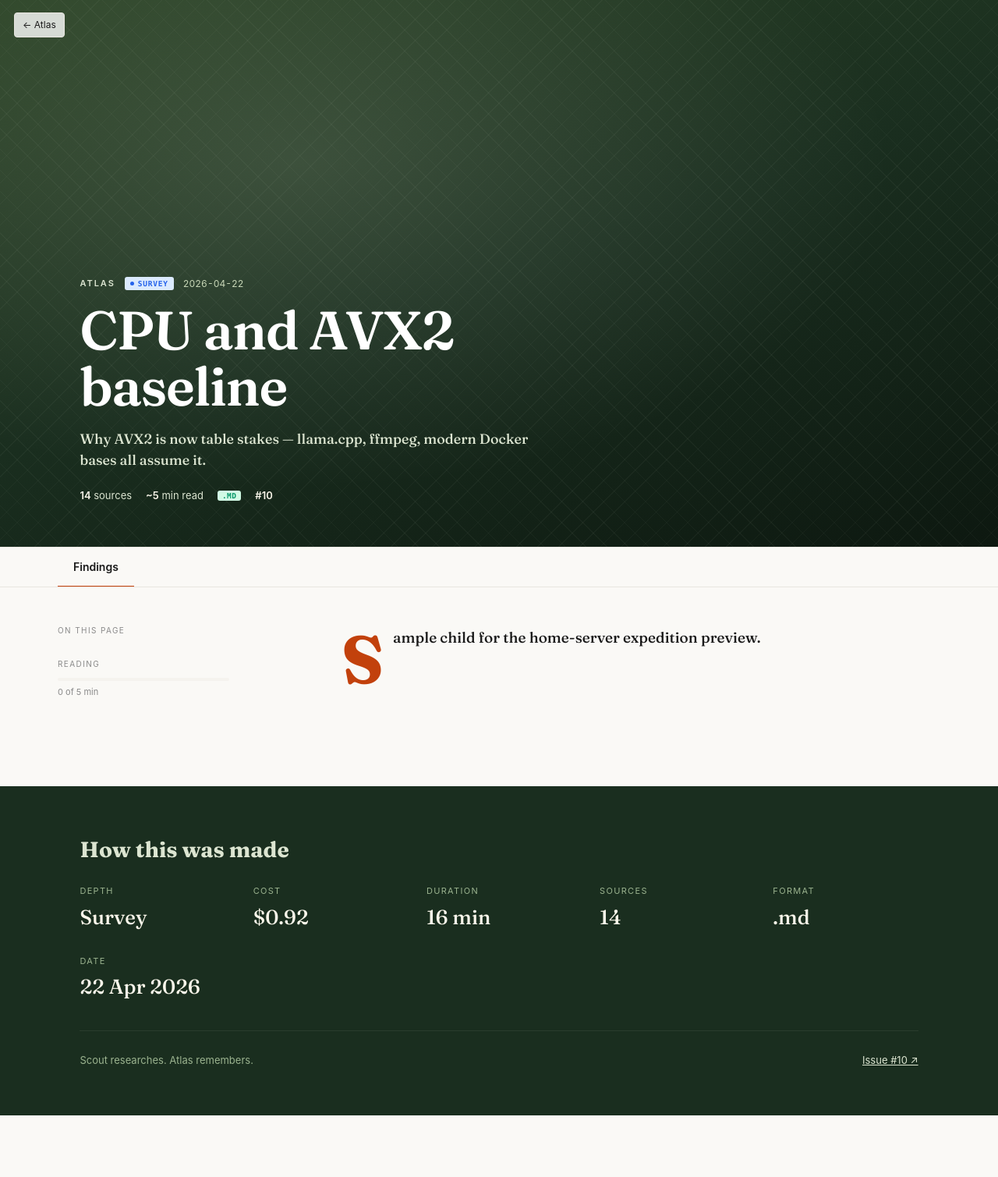
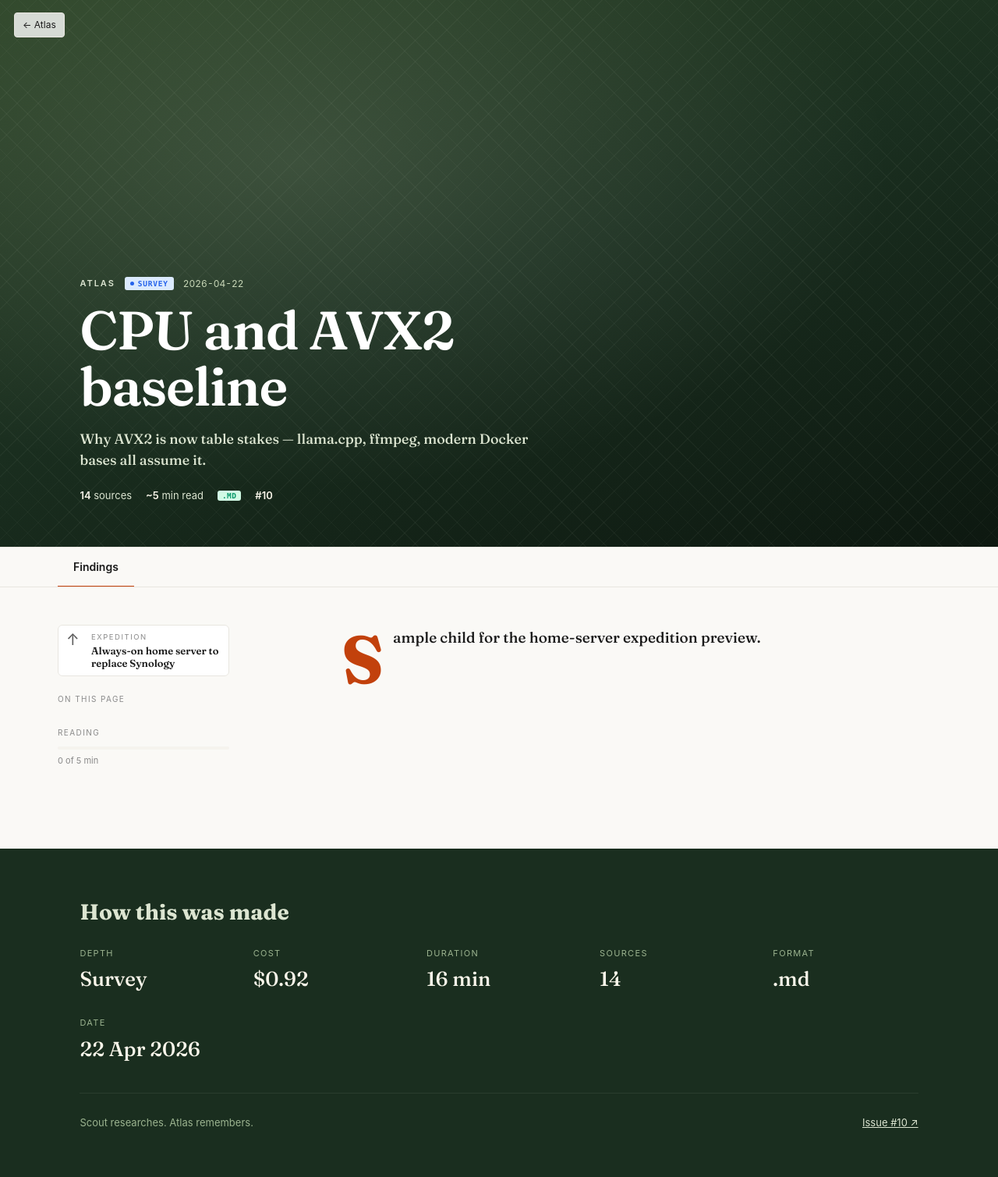
Before and after one commit to Laoujin/Compass, a Jekyll site: the page built from research/2026-04-22-always-on-home-server/cpu-and-avx2-baseline/index.md, in a window 1280 px wide. Shown: the whole page at 78% size. Built offline with Jekyll 4.4.1, drawn with Linux system fonts in a browser that asks for light colours; before the commit the page ends 1430 px from its top, so only the background shows below that.

Commit message:
sub-topic: link back to parent

```diff
--- a/_layouts/research.html
+++ b/_layouts/research.html
@@ -22,7 +22,8 @@
 
   {% comment %} Detect parent expedition (only if this page is nested in one). {% endcomment %}
   {% assign url_parts = page.url | split: '/' %}
-  {% assign parent_limit = url_parts.size | minus: 2 %}
+  {% assign current_slug = url_parts | last %}
+  {% assign parent_limit = url_parts.size | minus: 1 %}
   {% assign parent_url = '' %}
   {% for seg in url_parts limit: parent_limit %}{% assign parent_url = parent_url | append: seg | append: '/' %}{% endfor %}
   {% assign parent_page = nil %}
@@ -66,14 +67,17 @@
     <div class="research-findings-layout">
       <nav class="research-toc" aria-label="On this page">
         {% if parent_page %}
-        {% assign sib_count = parent_page.children | size %}
-        <a class="back-to-parent" href="{{ parent_page.url | relative_url }}">
-          <span class="bp-arrow">↑</span>
-          <span class="bp-body">
-            <small>Expedition home</small>
-            <strong>{{ sib_count }} angle{% if sib_count != 1 %}s{% endif %} · {{ parent_page.title }}</strong>
-          </span>
-        </a>
+        <ol class="sibling-list">
+          <li class="sibling-card sibling-parent">
+            <a href="{{ parent_page.url | relative_url }}">
+              <span class="num">↑</span>
+              <span class="sc-body">
+                <span class="sc-tag">Expedition</span>
+                <span class="sc-ttl">{{ parent_page.title }}</span>
+              </span>
+            </a>
+          </li>
+        </ol>
         {% endif %}
         <div class="toc-label">On this page</div>
         <ol class="toc-list"></ol>
--- a/assets/research.css
+++ b/assets/research.css
@@ -211,48 +211,73 @@ body.research-page {
   font-family: -apple-system, BlinkMacSystemFont, sans-serif;
 }
 
-.research-toc .back-to-parent {
+.research-toc .sibling-list {
+  list-style: none;
+  padding: 0;
+  margin: 0 0 22px;
+}
+.research-toc .sibling-card { margin-bottom: 6px; }
+.research-toc .sibling-card a {
   display: flex;
-  align-items: center;
   gap: 10px;
-  background: var(--pal-fg);
-  color: var(--pal-accent-fg);
-  padding: 10px 12px;
-  border-radius: 8px;
+  padding: 8px 10px;
+  background: var(--pal-surface);
+  border: 1px solid var(--pal-border);
+  border-radius: 6px;
   text-decoration: none;
-  margin-bottom: 22px;
-  transition: background .15s ease, transform .15s ease;
+  color: inherit;
+  align-items: flex-start;
+  transition: border-color .12s ease, transform .12s ease, background .12s ease;
 }
-.research-toc .back-to-parent:hover {
-  background: var(--pal-accent);
-  transform: translateX(-2px);
+.research-toc .sibling-card a:hover {
+  border-color: var(--pal-accent);
+  transform: translateX(2px);
 }
-.research-toc .back-to-parent .bp-arrow {
+.research-toc .sibling-card .num {
+  font-family: 'Fraunces', Georgia, serif;
   font-size: 18px;
+  font-weight: 700;
+  color: var(--pal-fg-faint);
   line-height: 1;
+  width: 22px;
   flex-shrink: 0;
-  opacity: 0.85;
 }
-.research-toc .back-to-parent .bp-body {
-  display: flex;
-  flex-direction: column;
-  min-width: 0;
-  gap: 2px;
+.research-toc .sibling-card .sc-body {
+  flex: 1; min-width: 0; display: flex; flex-direction: column; gap: 2px;
 }
-.research-toc .back-to-parent .bp-body small {
+.research-toc .sibling-card .sc-ttl {
+  font-family: 'Fraunces', Georgia, serif;
+  font-size: 13px;
+  font-weight: 600;
+  line-height: 1.2;
+  color: var(--pal-fg);
+}
+.research-toc .sibling-card .sc-meta {
+  font-family: -apple-system, BlinkMacSystemFont, sans-serif;
+  font-size: 10px;
+  color: var(--pal-fg-faint);
+}
+.research-toc .sibling-card.active a {
+  border-color: var(--pal-accent);
+  background: color-mix(in srgb, var(--pal-accent) 12%, var(--pal-surface));
+}
+.research-toc .sibling-card.active .num,
+.research-toc .sibling-card.active .sc-ttl { color: var(--pal-accent); }
+
+.research-toc .sibling-parent { margin-bottom: 12px; }
+.research-toc .sibling-parent .num {
+  font-family: -apple-system, BlinkMacSystemFont, sans-serif;
+  font-weight: 400;
+  font-size: 20px;
+  color: var(--pal-fg-muted);
+}
+.research-toc .sibling-parent .sc-tag {
   font-size: 9.5px;
   letter-spacing: .16em;
   text-transform: uppercase;
-  opacity: 0.7;
-}
-.research-toc .back-to-parent .bp-body strong {
-  font-size: 12.5px;
-  font-weight: 600;
-  line-height: 1.25;
-  display: -webkit-box;
-  -webkit-line-clamp: 2;
-  -webkit-box-orient: vertical;
-  overflow: hidden;
+  color: var(--pal-fg-faint);
+  font-family: -apple-system, BlinkMacSystemFont, sans-serif;
+  margin-bottom: 1px;
 }
 .research-toc .toc-label {
   font-size: 10px;
```
